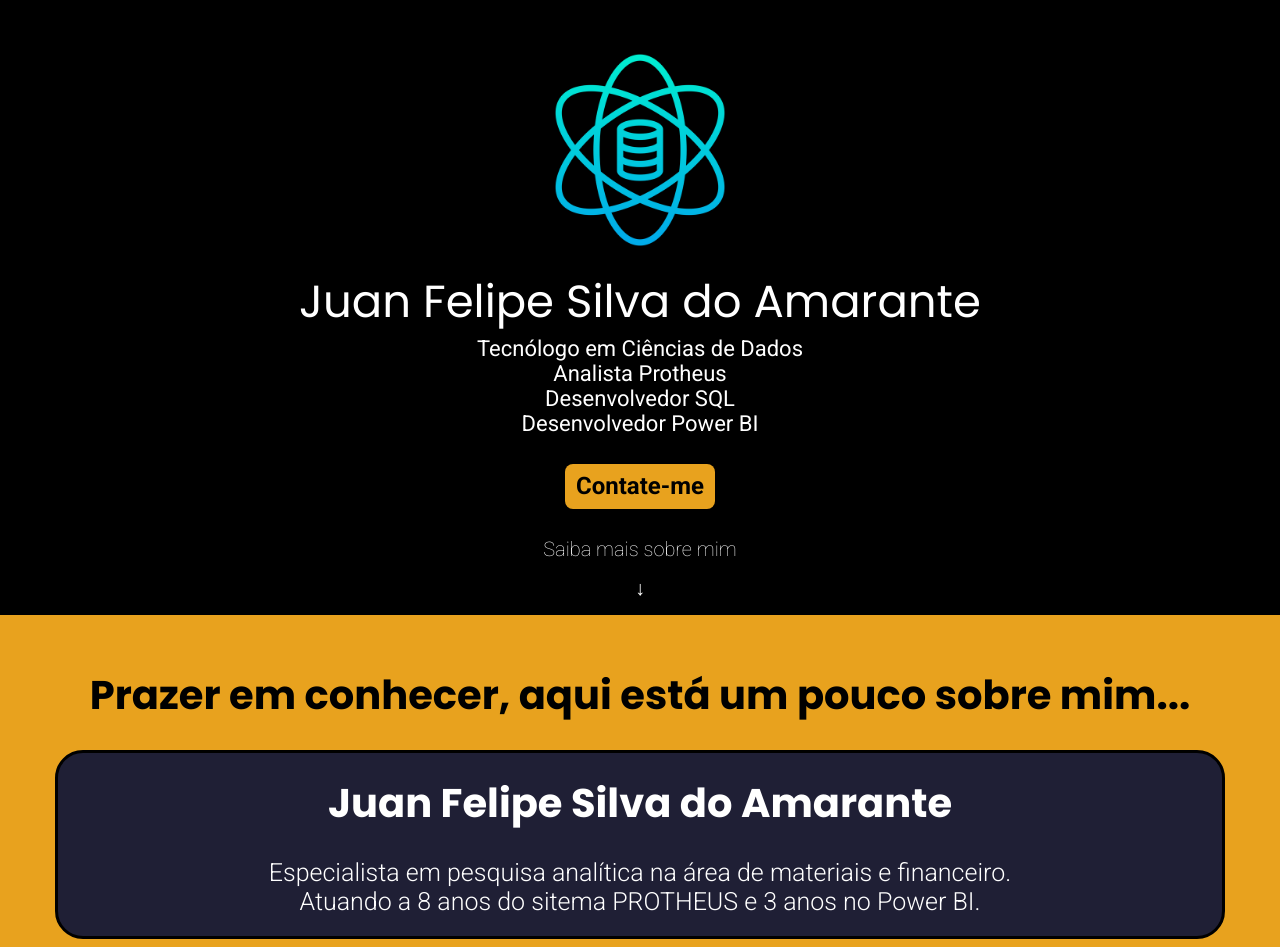
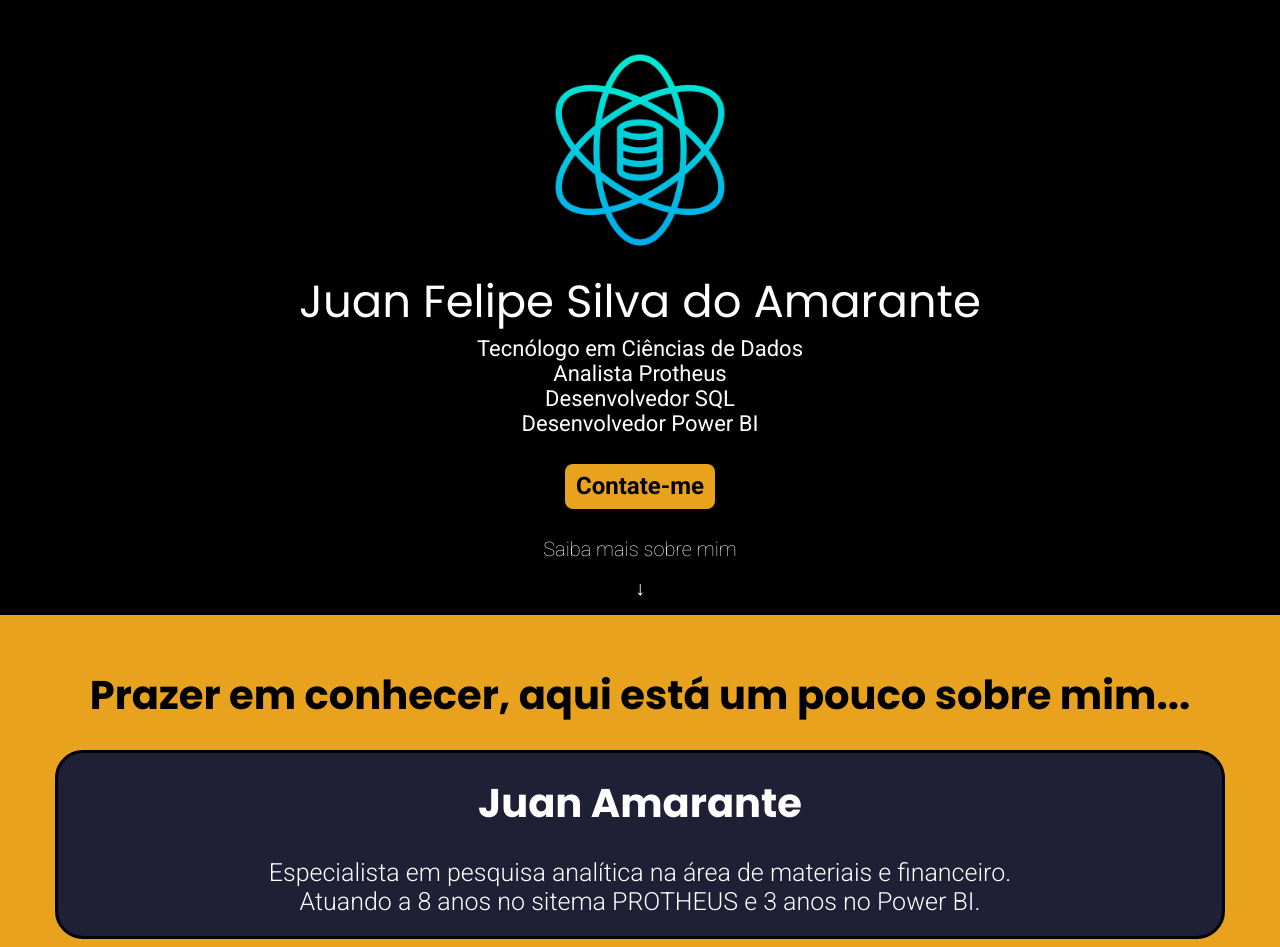
Before and after one commit to leonardonichele/jfsa-web, a React (Create React App) app: page / in a window 1280 px wide. Shown: the top 947 px of the page. Built offline with nearby package versions, Linux system fonts and the light colour scheme; the HTML template or start-up script is replaced by a standard one.

Commit message:
fix img 2

```diff
--- a/src/pages/Landing.tsx
+++ b/src/pages/Landing.tsx
@@ -31,9 +31,9 @@
                 <div id="box">
                     <section id="info">
                         <div className="card">
-                            <h1>Juan Felipe Silva do Amarante</h1>
+                            <h1>Juan Amarante</h1>
                             <br></br>
-                            <p>Especialista em pesquisa analítica na área de materiais e financeiro.<br></br>Atuando a 8 anos do sitema PROTHEUS e 3 anos no Power BI. </p>
+                            <p>Especialista em pesquisa analítica na área de materiais e financeiro.<br></br>Atuando a 8 anos no sitema PROTHEUS e 3 anos no Power BI. </p>
                         </div>
                         <div className="card">
                             <h1>Protheus</h1>
--- a/src/styles/landing.css
+++ b/src/styles/landing.css
@@ -175,7 +175,7 @@
     margin-bottom: 20px;
 }
 
-@media (min-width: 400px) and (max-width: 800px) {
+@media (min-width: 200px) and (max-width: 950px) {
 
     #box-tech img {
         width: 320px;
```
Also changed, not shown: 1 other file (tests, documents, lock files or other folders).
